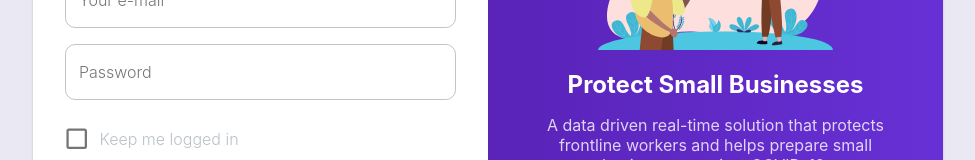
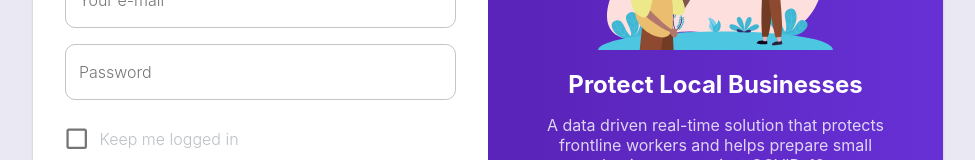
Before and after one commit to Corsage/2020-vision, a React (Create React App) app in the folder front/my-app/: page /login in a window 1280 px wide. Shown: the part 366-526 px from the top of the page, without its empty margins (152-1127 px from the left). Built offline with nearby package versions, Linux system fonts and the light colour scheme; no server answers.

Commit message:
fixed text

```diff
--- a/front/my-app/src/components/Login.js
+++ b/front/my-app/src/components/Login.js
@@ -91,7 +91,7 @@ const Login = () => {
             <img style={{ width: "60%" }} src={dab} />
 
             <h2 style={{ color: "#ffffff", marginBottom: 0 }}>
-              Protect Small Businesses
+              Protect Local Businesses
             </h2>
             <p
               style={{
```
